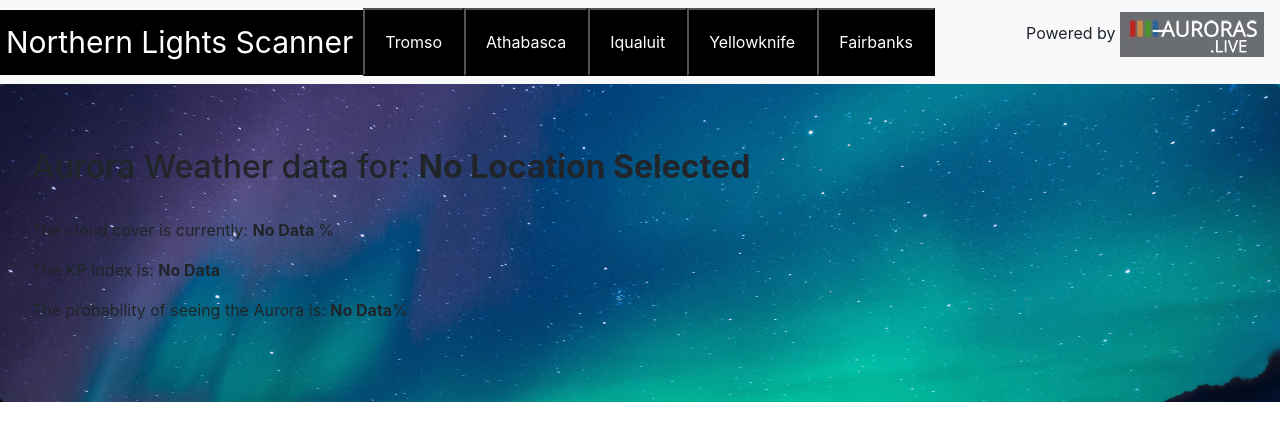
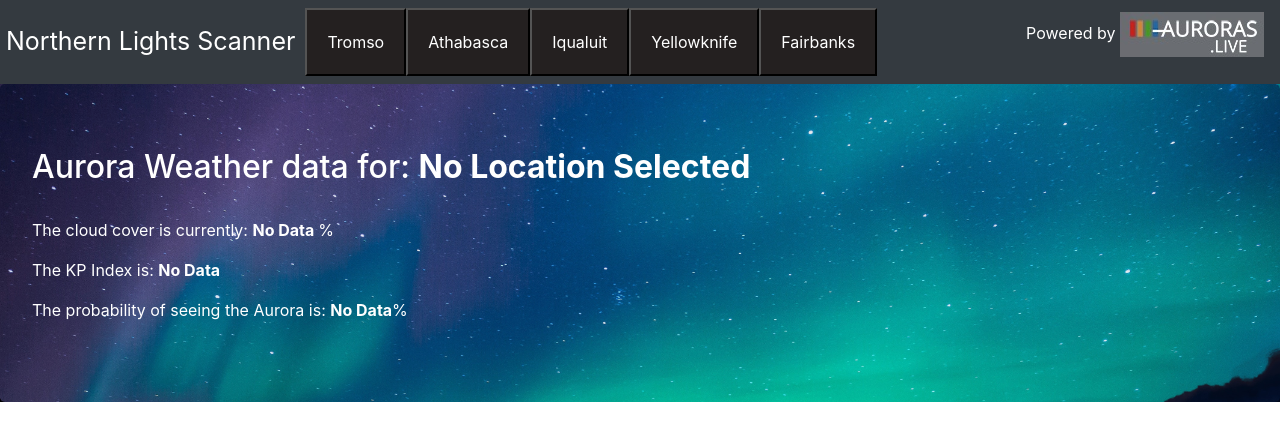
Before and after one commit to aektap/ReactWeatherAPI, a React (Create React App) app: page / in a window 1280 px wide. Shown: the top 440 px of the page. Built offline with nearby package versions, Linux system fonts and the light colour scheme.

Commit message:
updates to navbar

```diff
--- a/public/index.html
+++ b/public/index.html
@@ -1,7 +1,8 @@
 <!DOCTYPE html>
 <html lang="en">
   <head>
-    <meta charset="utf-8" />
+
+          <meta charset="utf-8" />
     <link rel="shortcut icon" href="%PUBLIC_URL%/favicon.ico" />
     <meta
       name="viewport"
--- a/src/Navigation.js
+++ b/src/Navigation.js
@@ -1,22 +1,19 @@
 import React from 'react';
-import background from './northernlights.jpg'
 
 
 class Navigation extends React.Component {
     render() {
         return(
 
-            <nav className="navbar navbar-expand-lg navbar-light bg-light">
-            <a className="navbarbrand" href="/">Northern Lights Scanner</a>
+            <nav className="navbar navbar-expand-lg navbar-light bg-dark">
+            <a className="navbar brand" href="/">Northern Lights Scanner</a>
             <button className="navbar-toggler" type="button" data-toggle="collapse" data-target="#navbarSupportedContent" aria-controls="navbarSupportedContent" aria-expanded="false" aria-label="Toggle navigation">
               <span className="navbar-toggler-icon"></span>
             </button>
-            <div style={{backgroundImage: `url(${background})` }}/>
-
           <div className="collapse navbar-collapse" id="navbarSupportedContent">
                       <ul className="navbar-nav mr-auto">
                         <li className="nav-item active">
-                          <button classname ="nav-link" onClick={() => this.props.getWeather(69.6492,18.9553)}>
+                          <button classname ="nav-link"  onClick={() => this.props.getWeather(69.6492,18.9553)}>
                             Tromso
                           </button>
                         </li>
@@ -39,6 +36,7 @@ class Navigation extends React.Component {
                       </ul>
                         <p> Powered by  <img src={require('./auroraslogo.jpg')}/></p>
 
+
             </div>
           </nav>
 
--- a/src/index.css
+++ b/src/index.css
@@ -14,13 +14,14 @@ code {
 }
 
 button {
-  background: black;
+  background: rgb(36, 32, 32);
   color: white;
   padding:20px;
 
 
+}
 
-}
+
 
 .jumbotron {
   background: url('./northernlights.jpg') no-repeat center;
@@ -32,11 +33,19 @@ button {
   width: 100%;
 }
 
-a.navbarbrand {
-  background-color:black;
+a.navbar.brand {
   color: white;
   padding: 10px;
-  font-size: 30px;
+  font-size: 25px;
   margin-left: -20px;
-  height: 100%;
 }
+
+
+
+p {
+  color:white;
+}
+
+.App-header{
+  color:white;
+}
```
